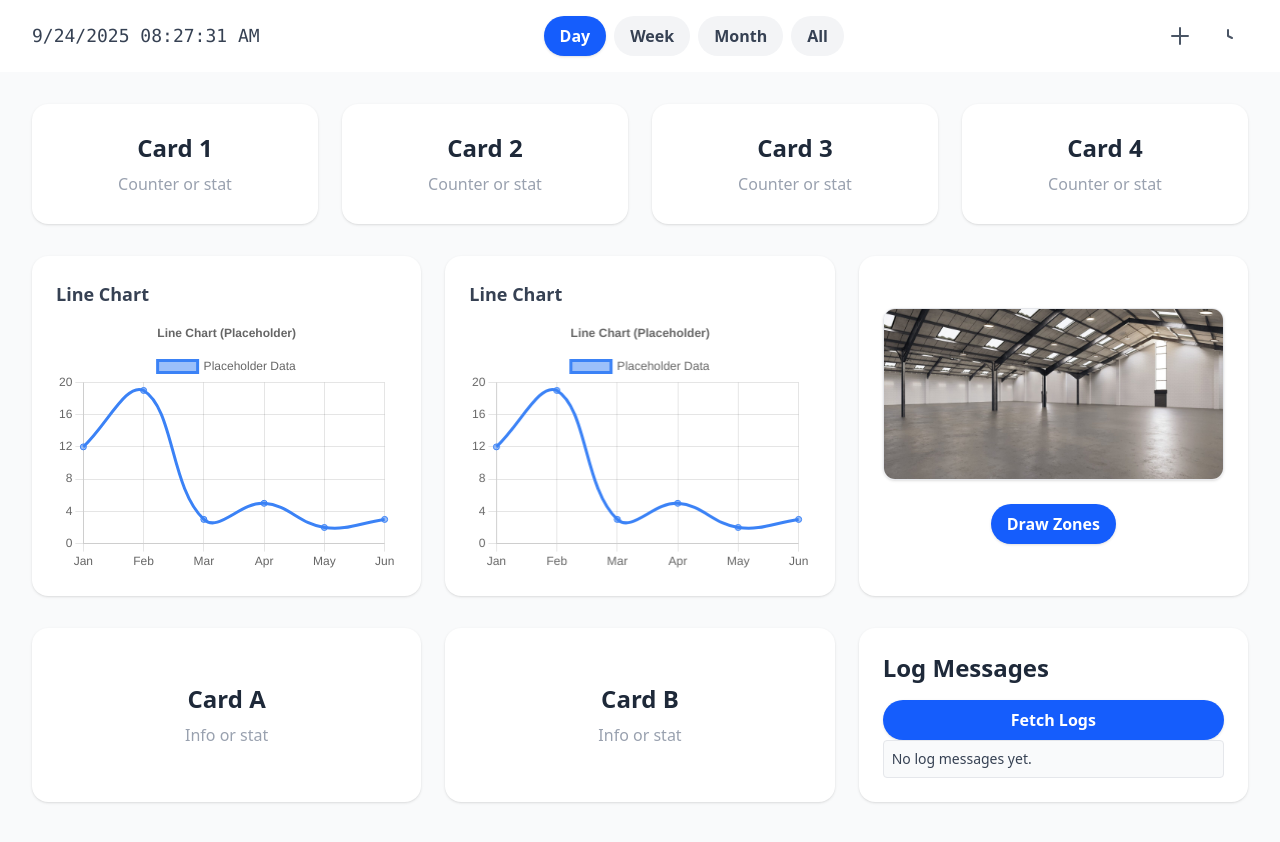
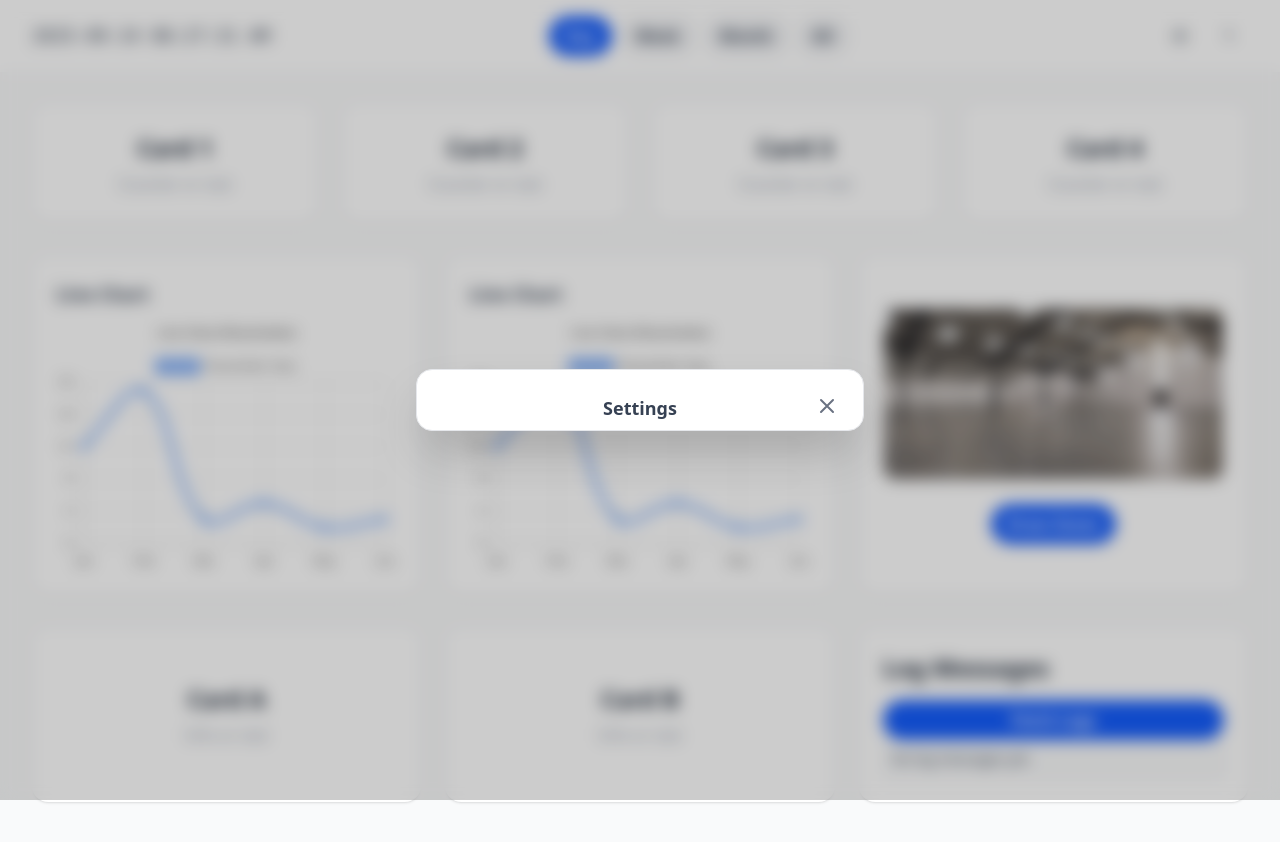
Before and after one commit to SIMS-SSG-2025/SIMS, a SvelteKit app in the folder frontend/: page / in a window 1280 px wide. Both pictures are taken after a click on the button 1227 px from the left and 36 px from the top of the page. Shown: the top 842 px of the page. Built offline with nearby package versions, Linux system fonts and the light colour scheme.

Commit message:
changed date format to the correct one

```diff
--- a/frontend/src/routes/+page.svelte
+++ b/frontend/src/routes/+page.svelte
@@ -22,12 +22,19 @@
 
         // Modal state
     let showZoneModal = false;
+    let showSettingsModal = false;
 
     function openZoneModal() {
         showZoneModal = true;
     }
     function closeZoneModal() {
         showZoneModal = false;
+    }
+    function openSettingsModal() {
+        showSettingsModal = true;
+    }
+    function closeSettingsModal() {
+        showSettingsModal = false;
     }
 
     const ranges: { label: string; value: "day" | "week" | "month" | "all" }[] = [
@@ -99,7 +106,7 @@
 
     async function fetchLogs() {
         try {
-            const response = await fetch("http://10.10.67.44:8000/logs");
+            const response = await fetch("http://10.10.67.45:8000/logs");
             if (!response.ok) {
                 throw new Error(`Error fetching logs: ${response.statusText}`);
             }
@@ -118,7 +125,7 @@
     <!-- Left: Date & Time -->
     <div class="flex items-center min-w-[180px]">
         <span class="text-gray-700 font-mono text-lg select-none">
-            {now.toLocaleDateString()} {now.toLocaleTimeString([], { hour: '2-digit', minute: '2-digit', second: '2-digit' })}
+            {now.toLocaleDateString('sv-SE')} {now.toLocaleTimeString([], { hour: '2-digit', minute: '2-digit', second: '2-digit' })}
         </span>
     </div>
 
@@ -143,11 +150,14 @@
                 <path stroke-linecap="round" stroke-linejoin="round" stroke-width="2" d="M12 4v16m8-8H4" />
             </svg>
         </button>
-        <button class="p-2 rounded-full hover:bg-gray-100 transition" aria-label="Settings">
+        <button class="p-2 rounded-full hover:bg-gray-100 transition" aria-label="Settings" on:click={openSettingsModal}>
             <svg xmlns="http://www.w3.org/2000/svg" class="h-6 w-6 text-gray-600" fill="none" viewBox="0 0 24 24" stroke="currentColor">
                 <path stroke-linecap="round" stroke-linejoin="round" stroke-width="2" d="M12 6v6l4 2" />
             </svg>
         </button>
+    <Modal open={showSettingsModal} onClose={closeSettingsModal} modalClass="p-0 w-full max-w-md max-h-[90vh]">
+        <span class="text-lg font-semibold text-gray-700 mb-2 mt-6">Settings</span>
+    </Modal>
     </div>
 </header>
 
```
